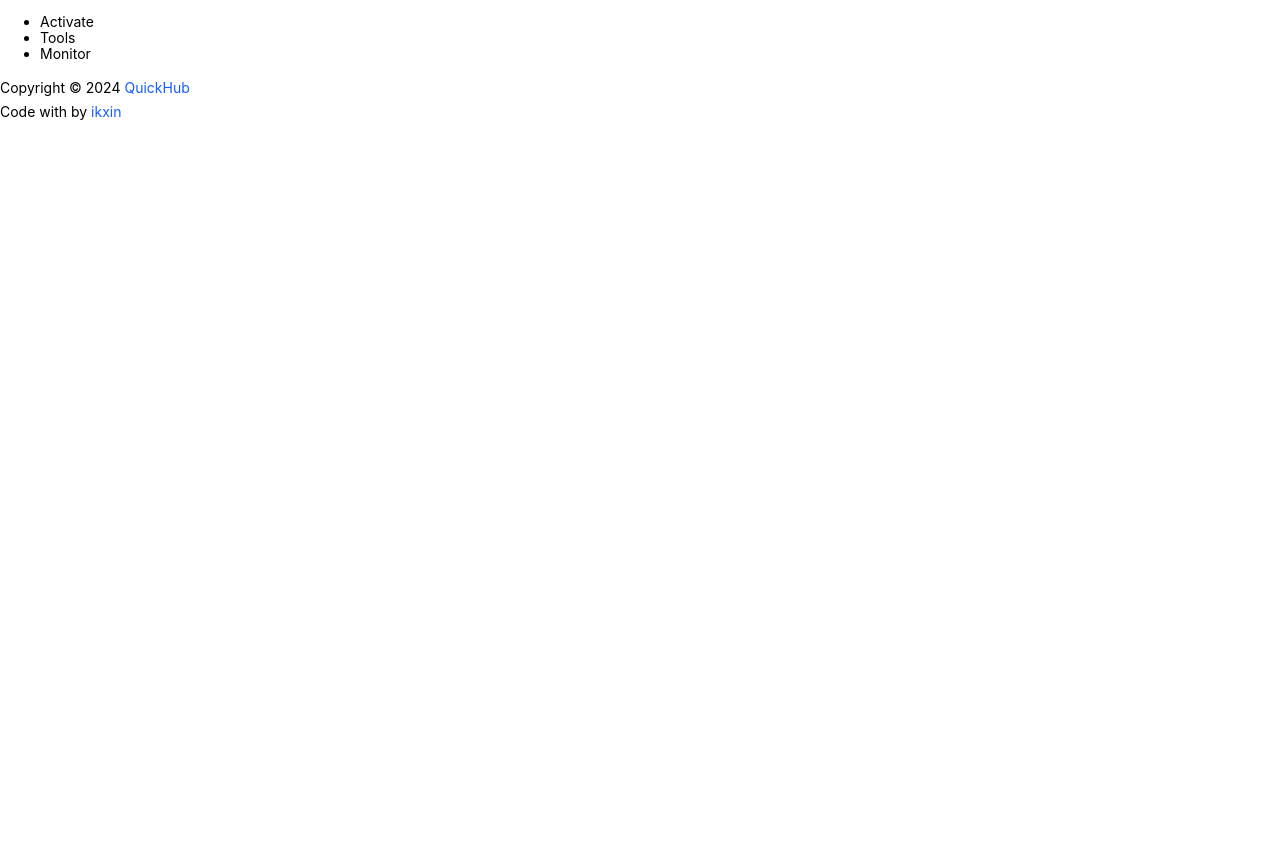
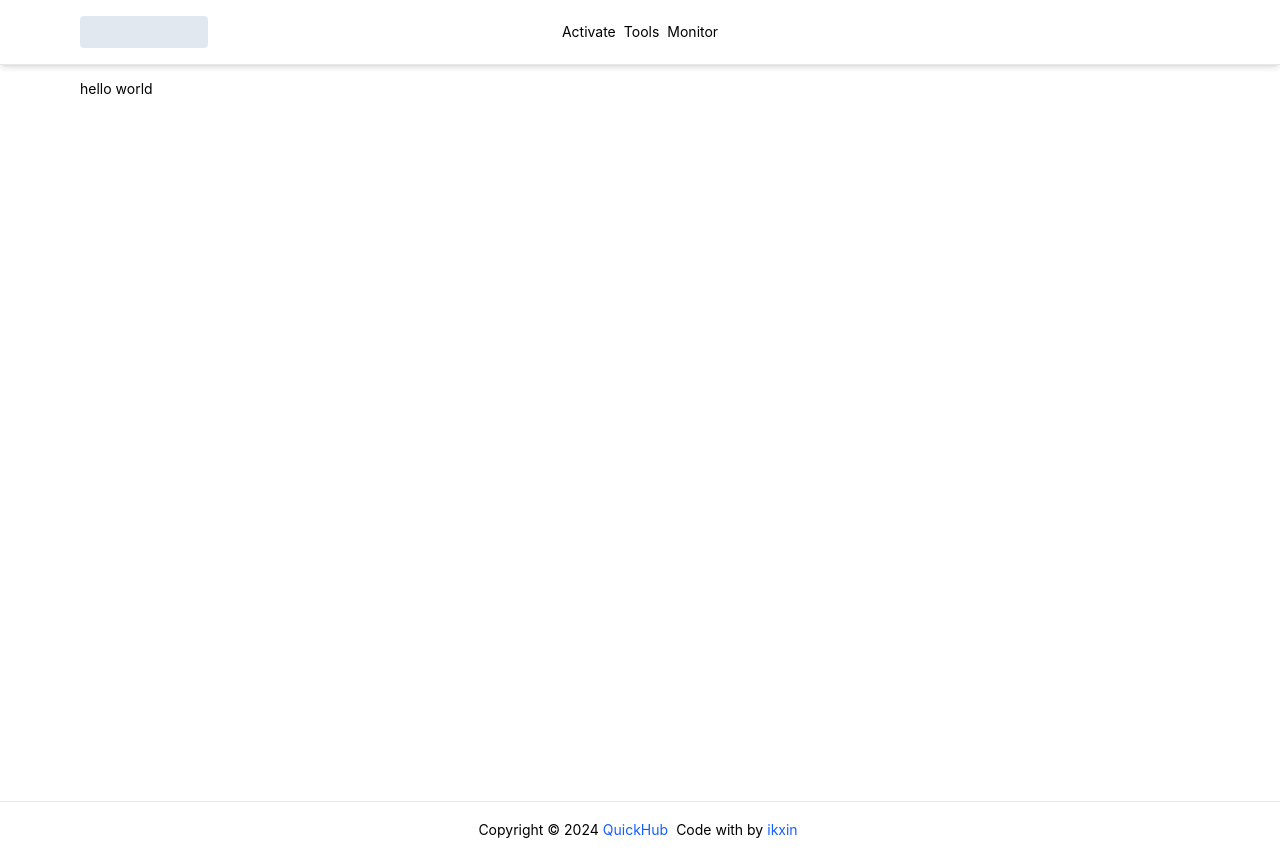
Before and after one commit to ikxin/mini-starter, a Nuxt app: page / in a window 1280 px wide. Before the commit the page ends 800 px from the top, so only its background shows below. Built offline with nearby package versions, Linux system fonts and the light colour scheme.

Commit message:
style: use @nuxtjs/tailwindcss

```diff
--- a/app.vue
+++ b/app.vue
@@ -1,3 +1,5 @@
 <template>
-  <NuxtLayout />
+  <NuxtLayout>
+    <NuxtPage />
+  </NuxtLayout>
 </template>
--- a/nuxt.config.ts
+++ b/nuxt.config.ts
@@ -2,6 +2,11 @@
 export default defineNuxtConfig({
   devtools: { enabled: false },
   plugins: ['~/plugins/arco-design'],
-  modules: ['@nuxtjs/eslint-module'],
-  eslint: { lintOnStart: false }
+  modules: ['@nuxtjs/tailwindcss', '@nuxtjs/eslint-module'],
+  eslint: {
+    lintOnStart: false
+  },
+  tailwindcss: {
+    viewer: false
+  }
 })
--- a/package.json
+++ b/package.json
@@ -11,9 +11,9 @@
   },
   "devDependencies": {
     "@arco-design/web-vue": "^2.54.3",
-    "@nuxt/ui": "^2.12.2",
     "@nuxtjs/eslint-config-typescript": "^12.1.0",
     "@nuxtjs/eslint-module": "^4.1.0",
+    "@nuxtjs/tailwindcss": "^6.11.0",
     "dayjs": "^1.11.10",
     "eslint": "^8.56.0",
     "nuxt": "^3.9.3",
--- /dev/null
+++ b/pages/index.vue
@@ -0,0 +1,5 @@
+<script lang="ts"></script>
+
+<template>
+  <div>hello world</div>
+</template>
```
Also changed, not shown: 1 other file (tests, documents, lock files or other folders).
